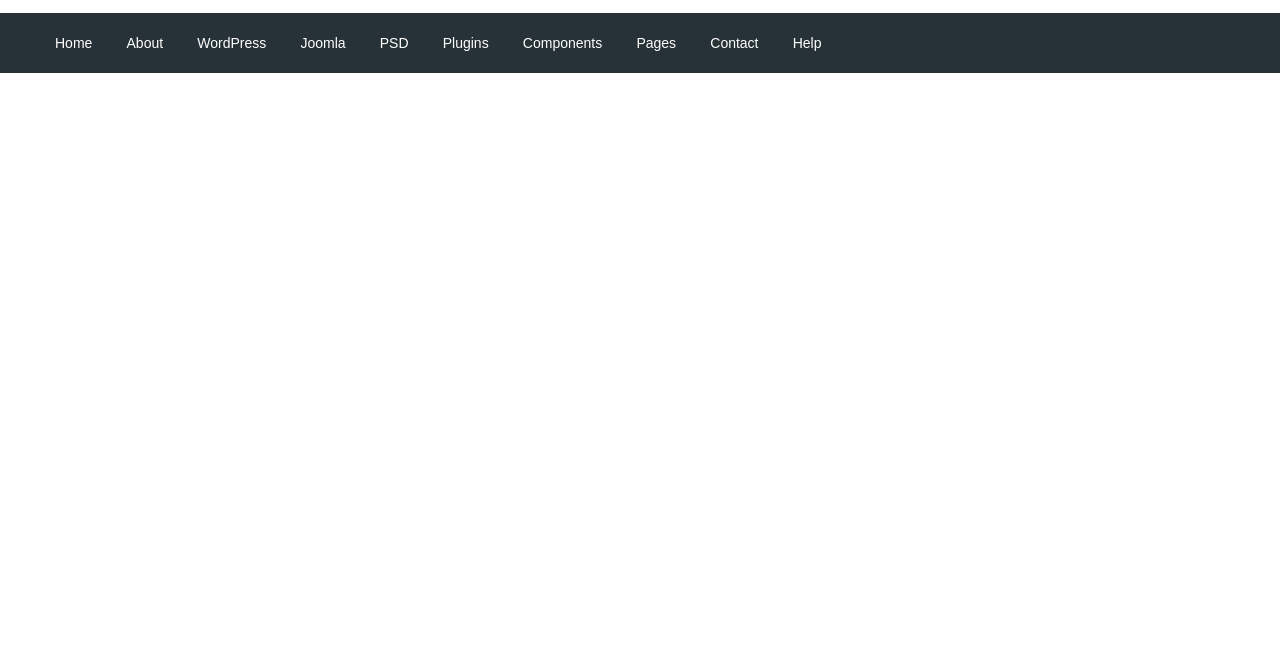
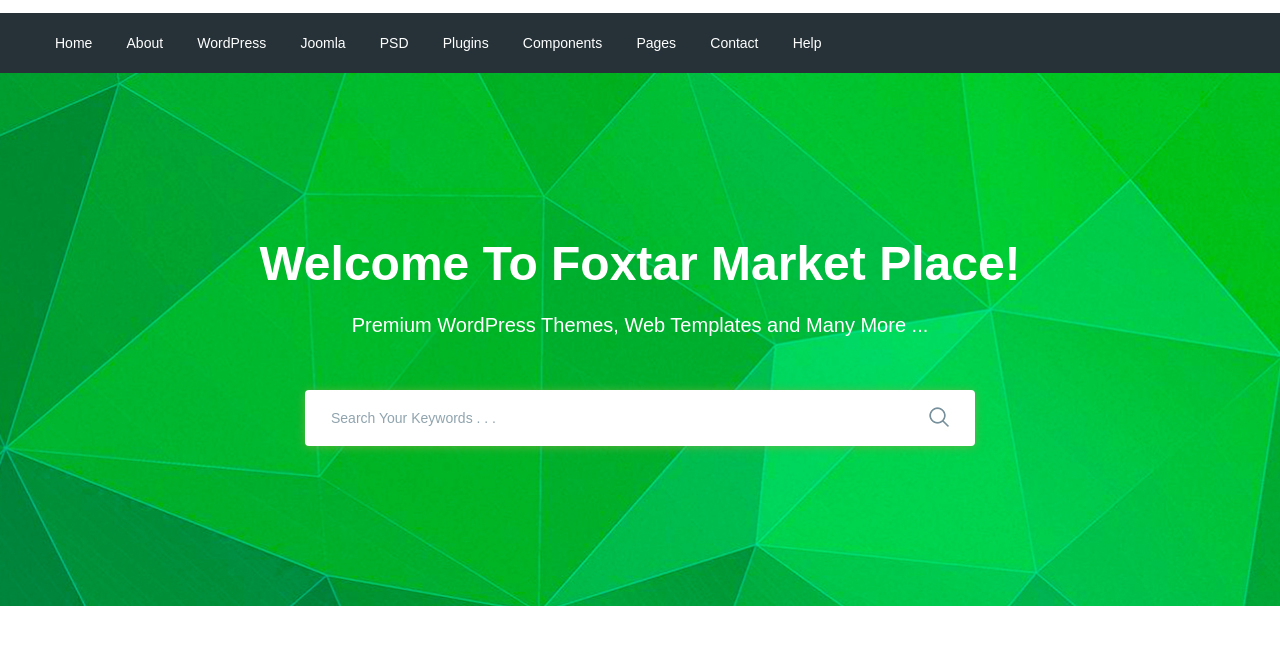
Before and after one commit to Aturner060/moderno, a website: page app/index.html in a window 1280 px wide. Shown: the part 77-722 px from the top of the page. Drawn offline with nearby package versions, Linux system fonts and the light colour scheme; files that its build step writes are made by us from their sources.

Commit message:
added search section

```diff
--- a/app/index.html
+++ b/app/index.html
@@ -97,10 +97,27 @@
                 </nav>
             </div>
         </div>
-
-
-
     </header>
+    <section class="search" style="background-image: url(images/search-bg.jpg);">
+        <div class="container">
+            <div class="search__inner">
+                <div class="search__inner-title">
+                    Welcome To Foxtar Market Place!
+                </div>
+                <div class="search__inner-text">
+                    Premium WordPress Themes, Web Templates and Many More ...
+                </div>
+                <div class="search__inner-form">
+                    <form action="">
+                        <input type="text" placeholder="Search Your Keywords . . ." required>
+                        <button type="submit">
+                            <img src="images/icons/search.png" alt="">
+                        </button>
+                    </form>
+                </div>
+            </div>
+        </div>
+    </section>
 
 
     <script src="https://ajax.googleapis.com/ajax/libs/jquery/3.4.1/jquery.min.js"></script>
--- a/app/scss/style.scss
+++ b/app/scss/style.scss
@@ -50,3 +50,54 @@
         font-size: 14px;
     }
 }
+.search{
+    background-repeat: no-repeat;
+    background-size: cover;
+    background-position: center;
+    min-height: 533px;
+}
+.search__inner{
+    padding: 155px 0px 100px;
+    color: #fff;
+    text-align: center;
+    &-title{
+        margin-bottom: 10px;
+        font-size: 48px;
+        font-weight: 700;
+        line-height: 72px;
+    }
+    &-text{
+        margin-bottom: 50px;
+        font-size: 20px;
+        font-weight: 500;
+        line-height: 30px;
+    }
+    &-form{
+        max-width: 670px;
+        margin: 0 auto;
+        position: relative;
+        input{
+            display: block;
+            width: 100%;
+            box-shadow: 0px 1px 10px 0px rgba(124, 178, 64, 0.75);
+            border-radius: 4px;
+            height: 56px;
+            border: none;
+            font-size: 14px;
+            font-weight: 500;
+            padding-left: 26px;
+            padding-right: 60px;
+            &::placeholder{
+                color: #90a4ae;
+                font-weight: 500;
+            }
+        }
+        button{
+            position: absolute;
+            border: none;
+            background-color: transparent;
+            right: 20px;
+            top: 16px;
+        }
+    }
+}
```
Also changed, not shown: app/images/icons/search.png (added), app/images/search-bg.jpg (added).
